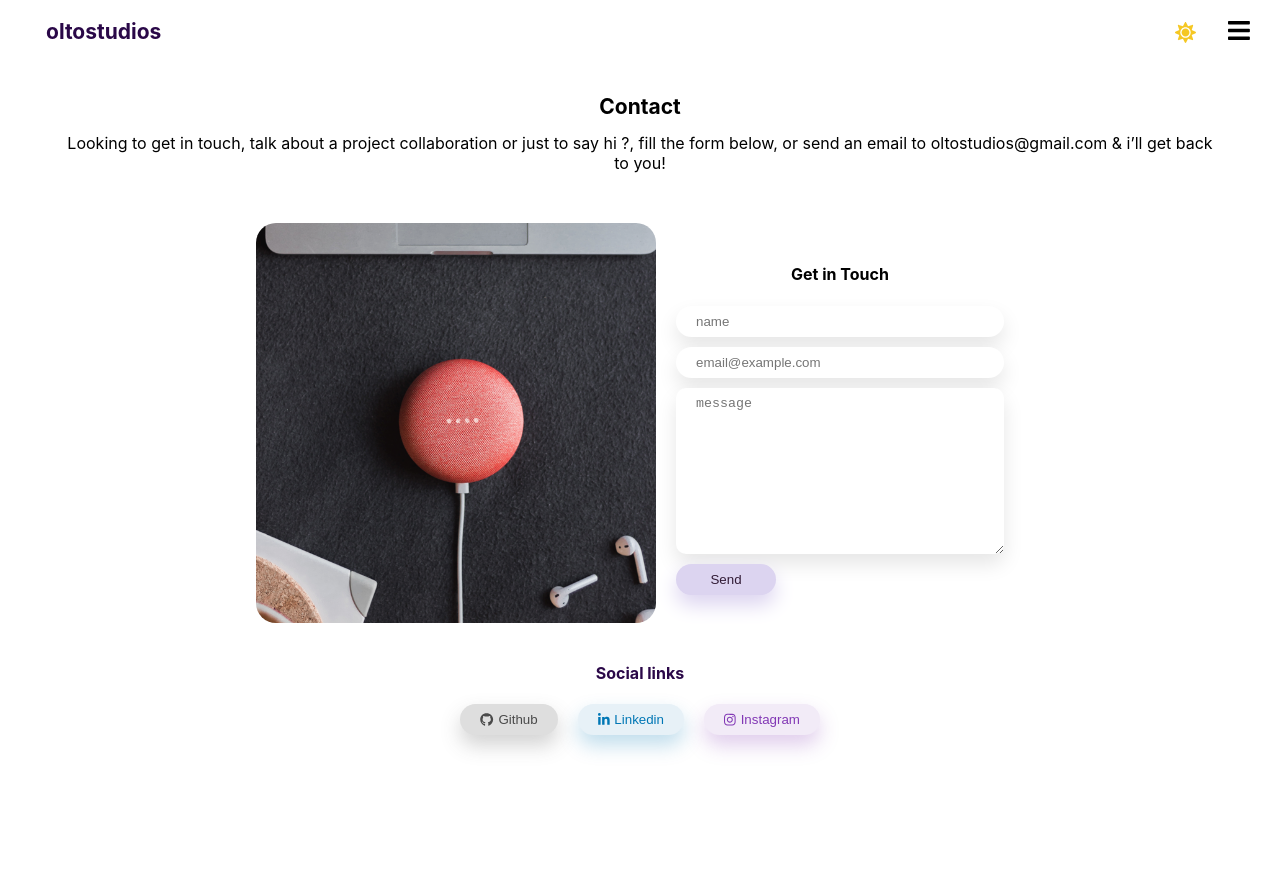
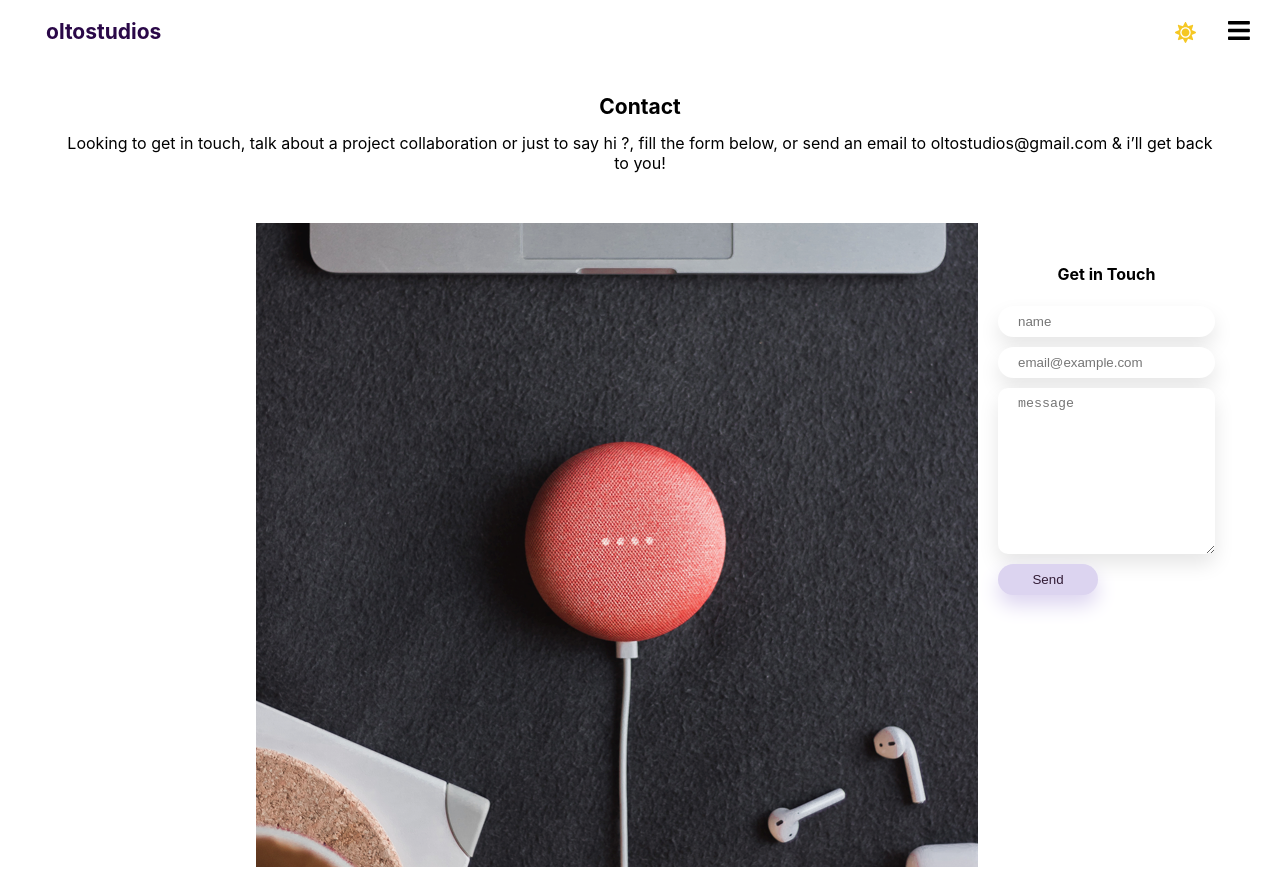
Before and after one commit to tosebikan/oltostudios, a React (Create React App) app: page /contact in a window 1280 px wide. Shown: the top 869 px of the page. Before the commit the page ends 815 px from the top, so only its background shows below. Built offline with nearby package versions, Linux system fonts and the light colour scheme.

Commit message:
add animation

```diff
--- a/src/screens/contact.css
+++ b/src/screens/contact.css
@@ -18,10 +18,11 @@
   background-color: #fff;
 }
 
-.contact__group img {
+.animation {
+  margin: 0 auto;
   width: 290px;
   height: 260px;
-  border-radius: 20px;
+  overflow: hidden;
 }
 
 .contact__form {
@@ -46,12 +47,6 @@
   box-shadow: 0 10px 20px rgba(0, 0, 0, 0.1);
 }
 
-/* .contact__button {
-  width: 100px;
-  padding: 8px 20px;
-  border: none;
-  border-radius: 20px;
-} */
 .contact__button {
   width: 100px;
   padding: 8px 20px;
@@ -82,7 +77,14 @@
     width: 50%;
   }
 
-  .contact__group img {
+  .animation {
+    height: 400px;
+    width: 400px;
+    border-radius: 50px;
+    overflow: hidden;
+  }
+
+  .ani {
     height: 400px;
     width: 400px;
     object-fit: cover;
```
